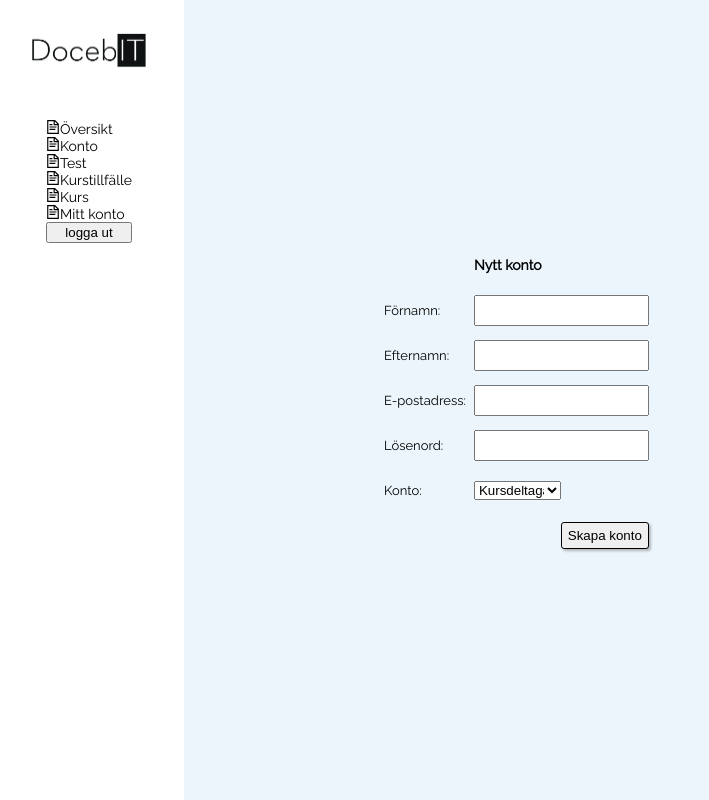
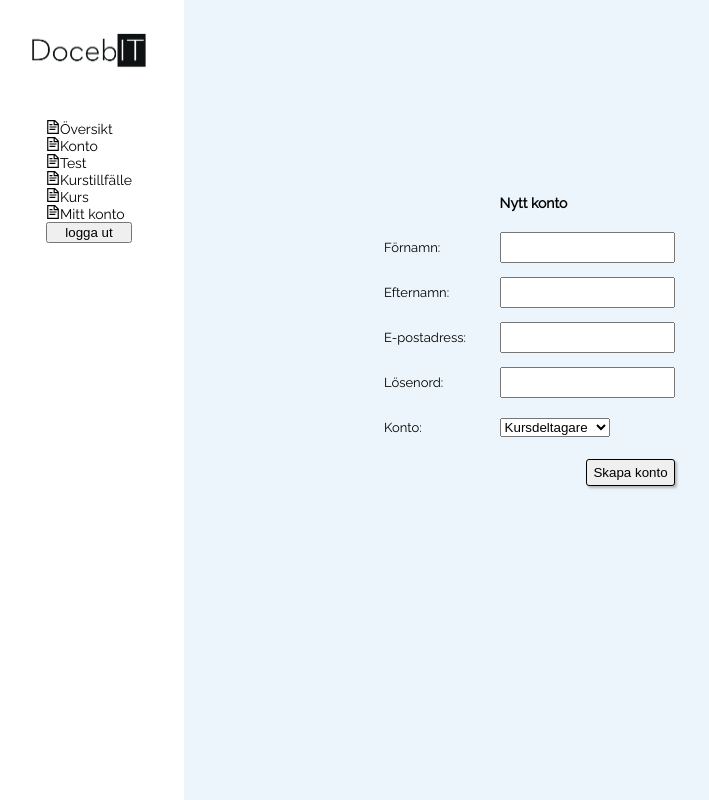
Before and after one commit to Fredrik-Rosberg/docebitselftest, a React (Vite) app in the folder client/: page /admin/account/create in a window 1280 px wide. Shown: the whole page, without its empty margins (6-715 px from the left). Built offline with nearby package versions, Linux system fonts and the light colour scheme.

Commit message:
Css-form

```diff
--- a/client/src/components/Account/MyAccount.css
+++ b/client/src/components/Account/MyAccount.css
@@ -1,11 +1,6 @@
-.myaccountheader{
+.myaccountheader {
   display: grid;
   grid-template-columns: 45% 175px;
-  margin-left: 200px;
-
-}
-.myaccountheader > h2 {
-  font-size: 14px;
 }
 
 .myaccountform {
@@ -19,8 +14,6 @@
   display: grid;
   grid-template-columns: 45% 175px;
   align-items: center;
-  margin-left: 200px;
-
 }
 
 .myccountinput > label {
--- a/client/src/components/Account/MyAccount.jsx
+++ b/client/src/components/Account/MyAccount.jsx
@@ -18,19 +18,14 @@ const MyAccount = () => {
   }, []);
   return (
     <>
-        <div className="myaccountheader">
+      <form className="myaccountform">
+        <div className="myaccountinput">
           <div></div>
           <h2>Mitt konto</h2>
         </div>
-        <form className="myaccountform">
         <div className="myaccountinput">
           <label htmlFor="firstname">Förnamn:</label>
-            <input
-              type="text"
-              name="firstname"
-              disabled
-              value={user.firstname}
-            />
+          <input type="text" name="firstname" disabled value={user.firstname} />
         </div>
         <div className="myaccountinput">
           <label htmlFor="lastname">Efternamn:</label>
--- a/client/src/components/admin/createAccount/createAccount.css
+++ b/client/src/components/admin/createAccount/createAccount.css
@@ -1,23 +1,15 @@
 .createaccountform {
   display: grid;
   grid-template-rows: repeat(7, 45px);
-  margin-left: 200px;
 }
 
 .createaccountinput {
   font-size: 13px;
   text-align: start;
   display: grid;
-  grid-template-columns: 35% 175px;
+  grid-template-columns: 45% 175px;
   align-items: center;
 }
-
-/* .createaccountinput>input{
-    height: 27px;
-    padding: 0;
-    padding-left: 5px;
-    padding-right: 5px;
-} */
 
 .createaccountinput > label {
   text-align: start;
@@ -34,11 +26,12 @@
 }
 
 .createaccountinput > select {
-  width: 50%;
+  width: 110px;
   overflow-y: auto;
 }
 .createaccountvalidationmessage {
-  color: red;
+  color: rgb(255, 99, 99);
+
   text-align: center;
 }
 
--- a/client/src/components/createCourseOccasion/createCourseOccasion.css
+++ b/client/src/components/createCourseOccasion/createCourseOccasion.css
@@ -2,7 +2,6 @@
 .createcourseoccasionform{
     display: grid;
     grid-template-rows: repeat(6, 45px);
-  margin-left: 200px;
 
       /* background-color: #ebf5fb; */
 
@@ -12,11 +11,12 @@
     font-size: 13px;
     text-align: start;
     display: grid;
-    grid-template-columns: 35% 175px;
+    grid-template-columns: 45% 175px;
     align-items: center;
 }
 .courseoccasionvalidationmessage{
-    color: red;
+  color: rgb(255, 99, 99);
+
     text-align: center;
 }
 .courseoccasionmessage{
--- a/client/src/layout/navbarLayout.css
+++ b/client/src/layout/navbarLayout.css
@@ -12,7 +12,8 @@
 }
 .navbar-body {
   justify-self: start;
-  align-self: center;
+  margin-top: 180px;
+  margin-left: 200px
 }
 .navbar-logo {
   width: 120px;
```
Lines whose indentation alone changed are shown as unchanged.
